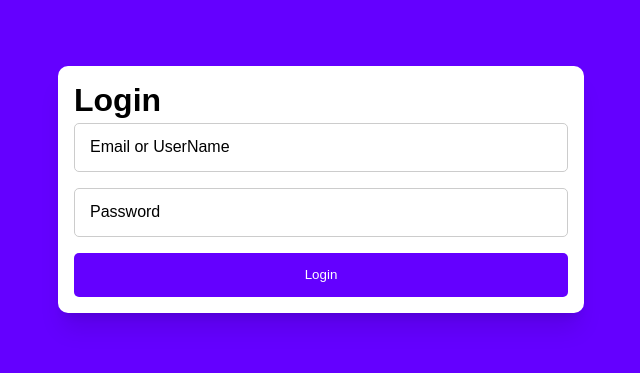
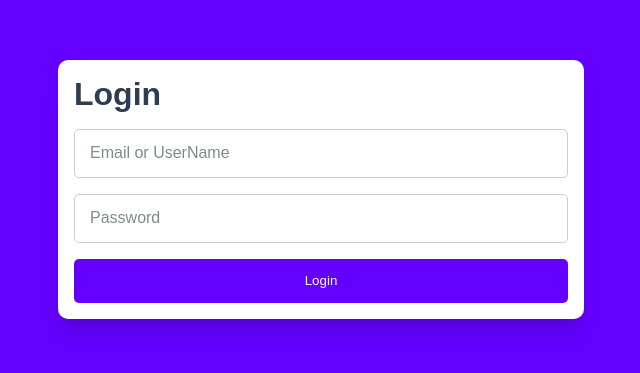
Before and after one commit to obayalhusein/edm-task, a React (Vite) app: page /login in a window 1280 px wide. Shown: the part 211-584 px from the top of the page, without its empty margins (319-959 px from the left). Built offline with nearby package versions, Linux system fonts and the light colour scheme.

Commit message:
edit text colors and spacing

```diff
--- a/src/styles/app.scss
+++ b/src/styles/app.scss
@@ -19,6 +19,17 @@ body,
 
 body {
     font-family: sans-serif;
+    color: var(--text-color);
+}
+
+h1,
+h2,
+h3,
+h4,
+h5,
+h6 {
+    color: var(--title-color);
+    margin-bottom: 1rem;
 }
 
 @import './utilities/backgrounds';
--- a/src/styles/variables/_root.scss
+++ b/src/styles/variables/_root.scss
@@ -1,3 +1,5 @@
 :root {
     --primary-color: #6400ff;
+    --title-color: #2c3e50;
+    --text-color: #7f8c8d;
 }
```
